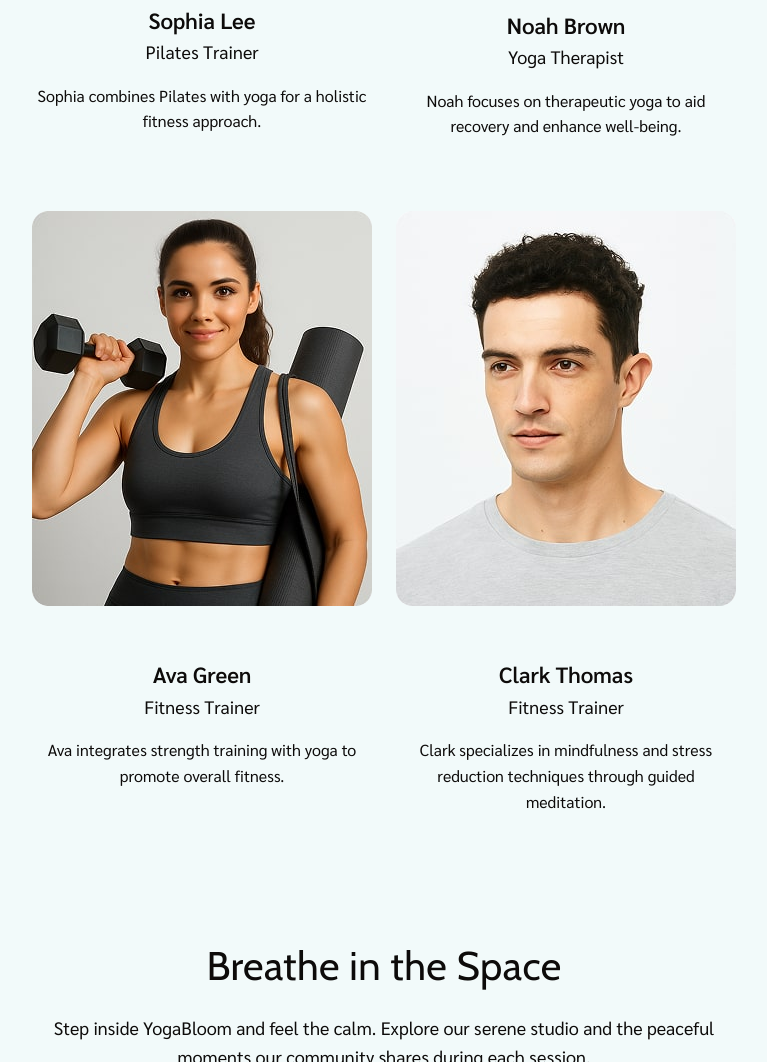
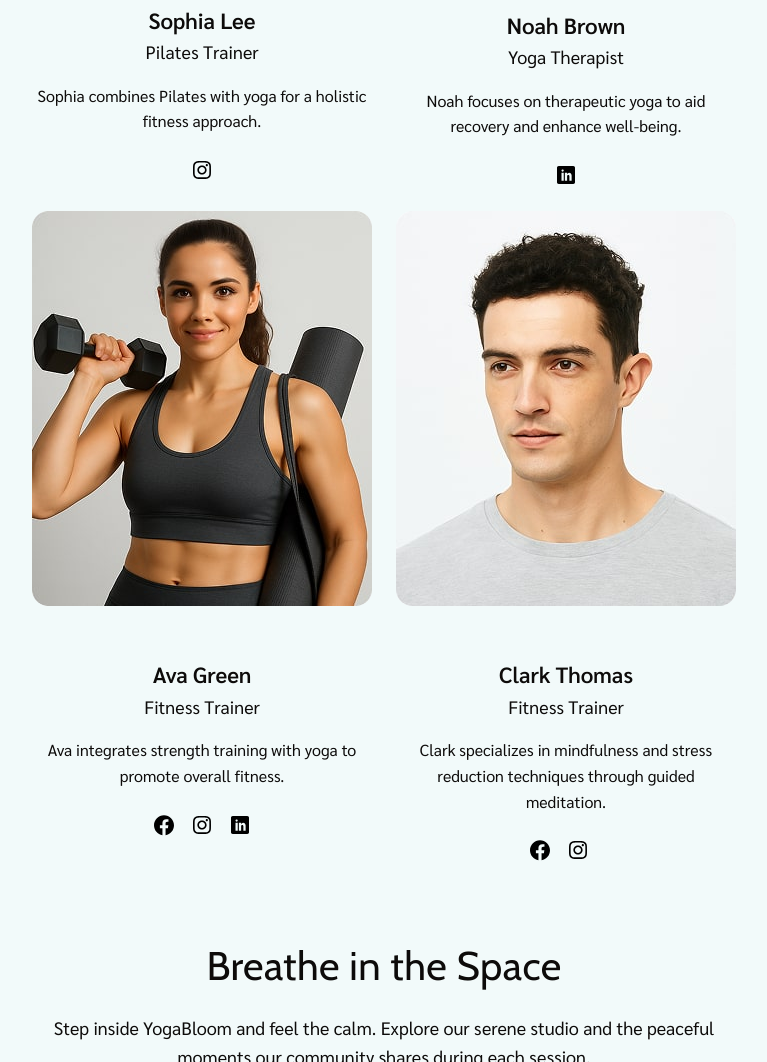
Before and after one commit to TamiNick/ByteForce-v11.0, a plain HTML site: page index.html in a window 1280 px wide. Shown: the part 3452-4514 px from the top of the page, without its empty margins (256-1023 px from the left). Drawn offline with nearby package versions, Linux system fonts and the light colour scheme.

Commit message:
Deploying to gh-pages from @ TamiNick/ByteForce-v11.0@4f9be1b55624c59c14ef164594d469d85a20665f 🚀

```diff
--- a/index.html
+++ b/index.html
@@ -189,7 +189,7 @@
                 rel="noopener noreferrer"
               >
                 <svg class="team-icon-social" width="24" height="24">
-                  <use href="/img/sprite.svg#icon-linkedIn"></use>
+                  <use href="/ByteForce-v11.0/assets/icons-DWL3zclq.svg#icon-linkedIn"></use>
                 </svg>
               </a>
             </li>
@@ -201,7 +201,7 @@
                 rel="noopener noreferrer"
               >
                 <svg class="team-icon-social" width="24" height="24">
-                  <use href="/img/sprite.svg#icon-instagram"></use>
+                  <use href="/ByteForce-v11.0/assets/icons-DWL3zclq.svg#icon-instagram"></use>
                 </svg>
               </a>
             </li>
@@ -247,7 +247,7 @@
                 rel="noopener noreferrer"
               >
                 <svg class="team-icon-social" width="24" height="24">
-                  <use href="/img/sprite.svg#icon-linkedIn"></use>
+                  <use href="/ByteForce-v11.0/assets/icons-DWL3zclq.svg#icon-linkedIn"></use>
                 </svg>
               </a>
             </li>
@@ -292,7 +292,7 @@
                 rel="noopener noreferrer"
               >
                 <svg class="team-icon-social" width="24" height="24">
-                  <use href="/img/sprite.svg#icon-instagram"></use>
+                  <use href="/ByteForce-v11.0/assets/icons-DWL3zclq.svg#icon-instagram"></use>
                 </svg>
               </a>
             </li>
@@ -338,7 +338,7 @@
                 rel="noopener noreferrer"
               >
                 <svg class="team-icon-social" width="24" height="24">
-                  <use href="/img/sprite.svg#icon-linkedIn"></use>
+                  <use href="/ByteForce-v11.0/assets/icons-DWL3zclq.svg#icon-linkedIn"></use>
                 </svg>
               </a>
             </li>
@@ -384,7 +384,7 @@
                 rel="noopener noreferrer"
               >
                 <svg class="team-icon-social" width="24" height="24">
-                  <use href="/img/sprite.svg#icon-facebook"></use>
+                  <use href="/ByteForce-v11.0/assets/icons-DWL3zclq.svg#icon-facebook"></use>
                 </svg>
               </a>
             </li>
@@ -396,7 +396,7 @@
                 rel="noopener noreferrer"
               >
                 <svg class="team-icon-social" width="24" height="24">
-                  <use href="/img/sprite.svg#icon-instagram"></use>
+                  <use href="/ByteForce-v11.0/assets/icons-DWL3zclq.svg#icon-instagram"></use>
                 </svg>
               </a>
             </li>
@@ -408,7 +408,7 @@
                 rel="noopener noreferrer"
               >
                 <svg class="team-icon-social" width="24" height="24">
-                  <use href="/img/sprite.svg#icon-linkedIn"></use>
+                  <use href="/ByteForce-v11.0/assets/icons-DWL3zclq.svg#icon-linkedIn"></use>
                 </svg>
               </a>
             </li>
@@ -454,7 +454,7 @@
                 rel="noopener noreferrer"
               >
                 <svg class="team-icon-social" width="24" height="24">
-                  <use href="/img/sprite.svg#icon-facebook"></use>
+                  <use href="/ByteForce-v11.0/assets/icons-DWL3zclq.svg#icon-facebook"></use>
                 </svg>
               </a>
             </li>
@@ -466,7 +466,7 @@
                 rel="noopener noreferrer"
               >
                 <svg class="team-icon-social" width="24" height="24">
-                  <use href="/img/sprite.svg#icon-instagram"></use>
+                  <use href="/ByteForce-v11.0/assets/icons-DWL3zclq.svg#icon-instagram"></use>
                 </svg>
               </a>
             </li>
```
